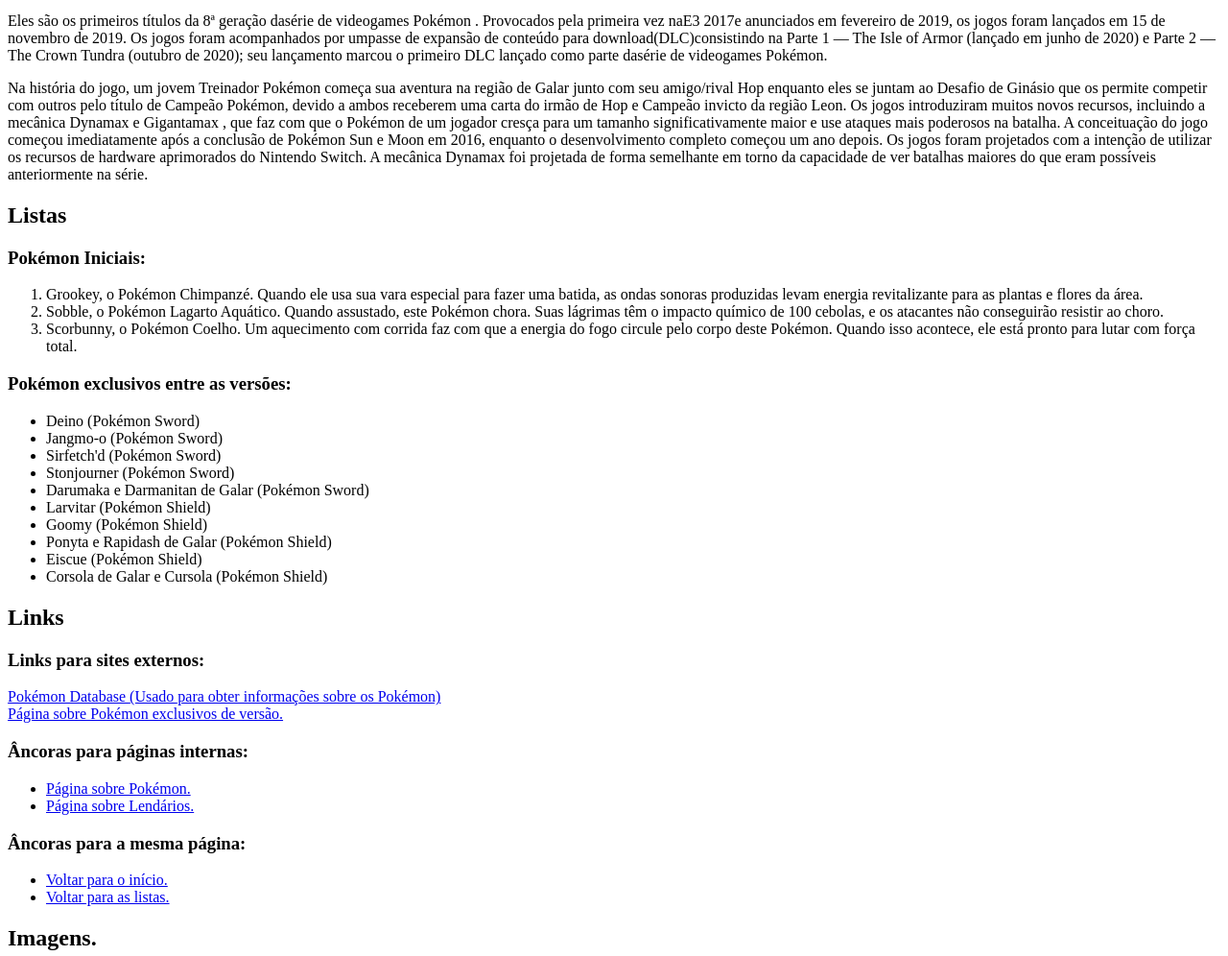
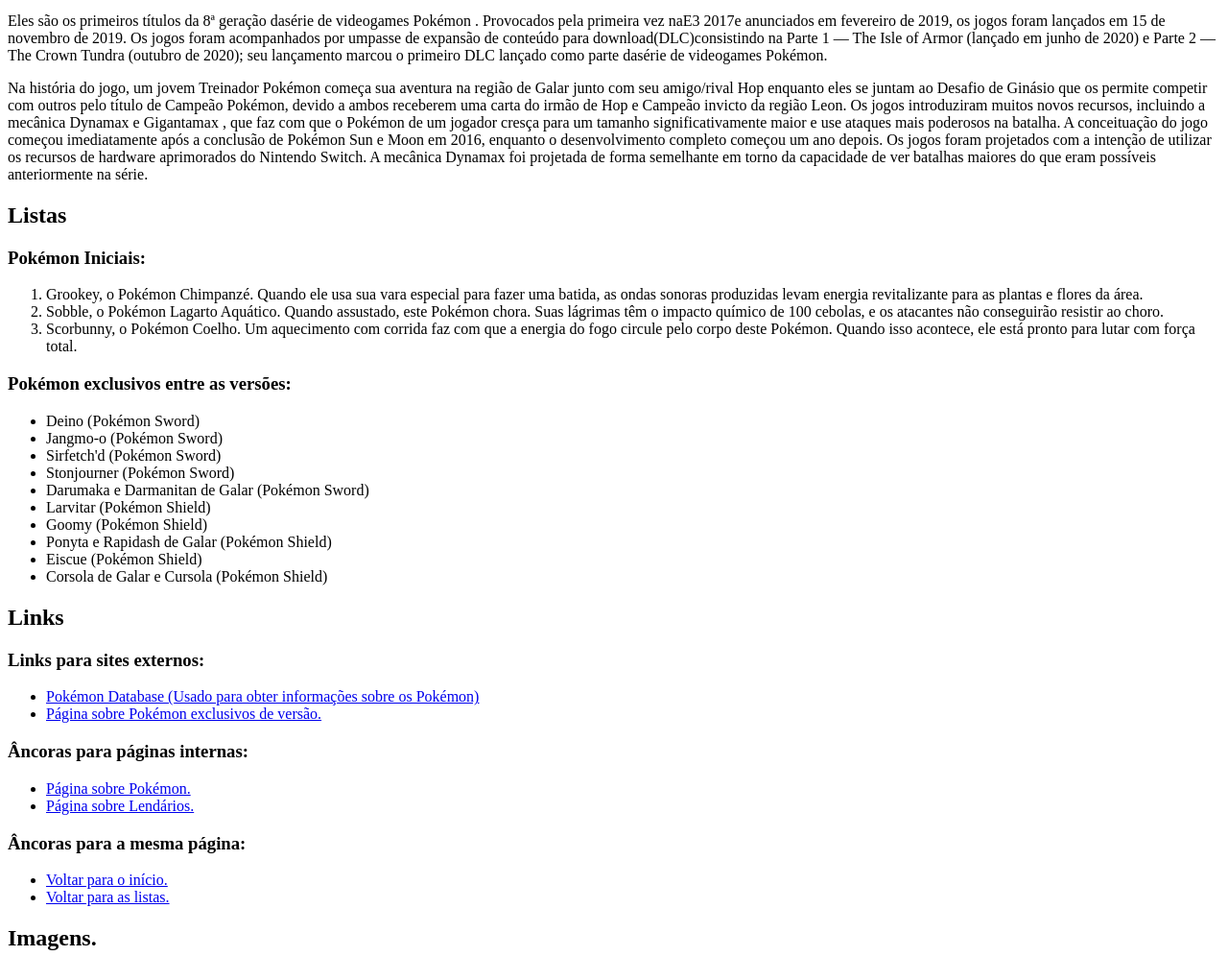
Before and after one commit to Gabriel-Dias-d-Sousa/revisaogeral-gabrieldias1TIMB, a plain HTML site: page index.html in a window 1280 px wide. Shown: the part 101-1097 px from the top of the page at 96% size. Drawn offline with Linux system fonts and the light colour scheme.

Commit message:
Adição da tag nav na div de links externos

```diff
--- a/index.html
+++ b/index.html
@@ -102,10 +102,19 @@
 
             <h3>Links para sites externos: </h3>
             <div>
-                <a href="https://pokemondb.net" target="_blank">Pokémon Database (Usado para obter informações sobre os
-                    Pokémon)</a><br>
-                <a href="https://pokemondb-net.translate.goog/sword-shield/exclusive?_x_tr_sl=en&_x_tr_tl=pt&_x_tr_hl=pt&_x_tr_pto=tc"
-                    target="_blank">Página sobre Pokémon exclusivos de versão.</a>
+                <nav>
+                    <ul>
+                        <li>
+                            <a href="https://pokemondb.net" target="_blank">Pokémon Database (Usado para obter
+                                informações sobre os
+                                Pokémon)</a>
+                        </li>
+                        <li>
+                            <a href="https://pokemondb-net.translate.goog/sword-shield/exclusive?_x_tr_sl=en&_x_tr_tl=pt&_x_tr_hl=pt&_x_tr_pto=tc"
+                                target="_blank">Página sobre Pokémon exclusivos de versão.</a>
+                        </li>
+                    </ul>
+                </nav>
             </div>
 
             <div>
```
